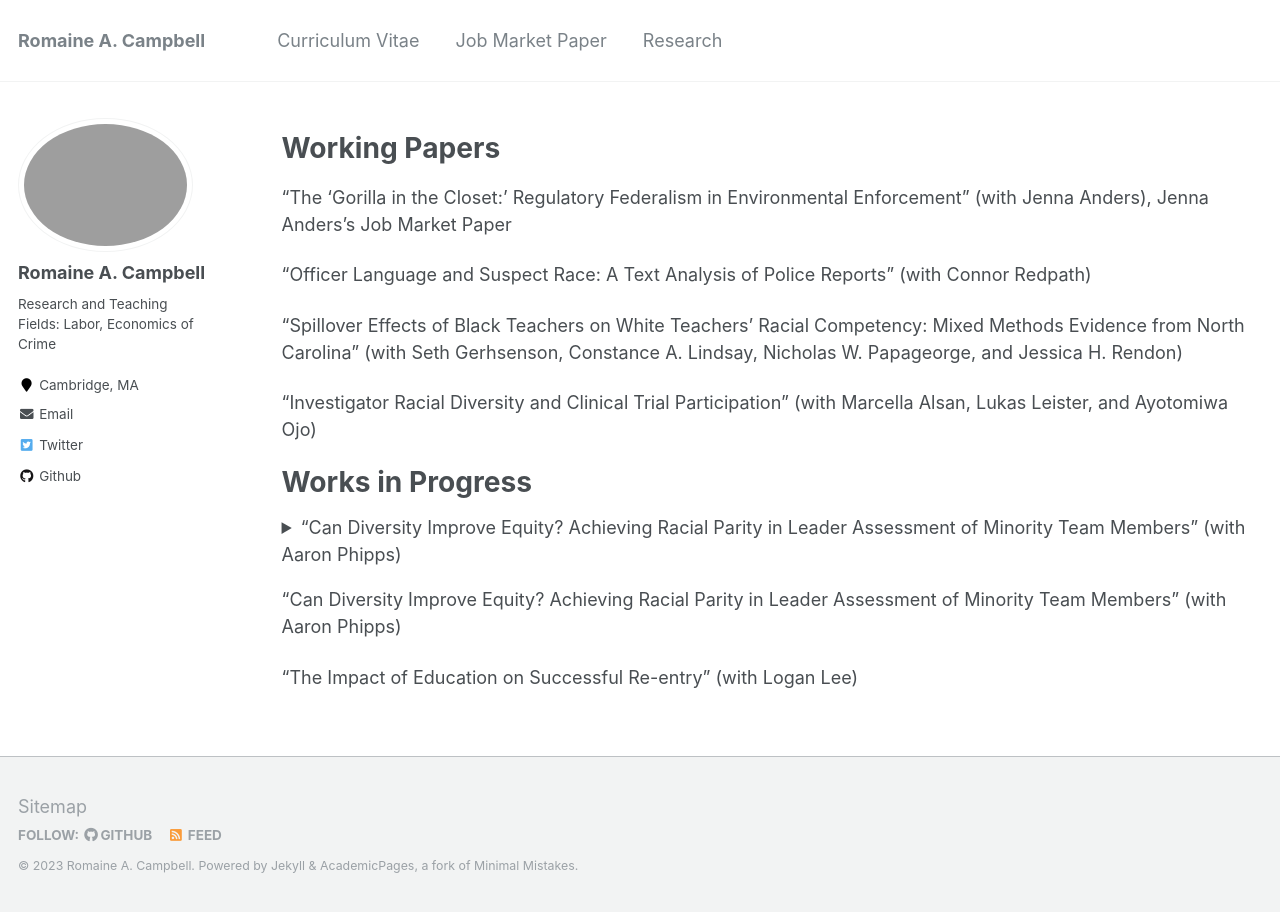
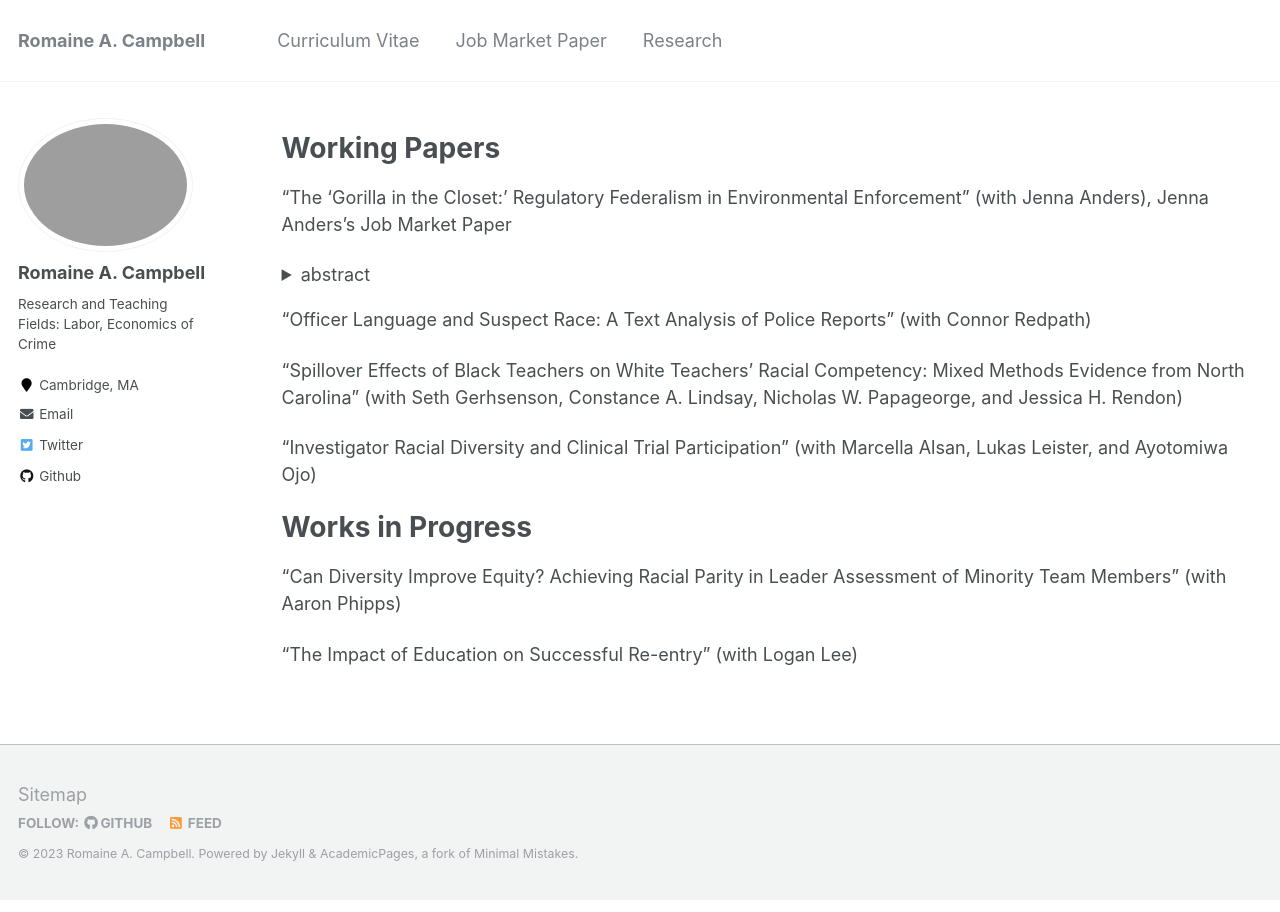
Before and after one commit to romainecampbell/romainecampbell.github.io, a Jekyll site: the page built from _pages/research.md, in a window 1280 px wide. Built offline with Jekyll 4.4.1, drawn with Linux system fonts in a browser that asks for light colours.

Commit message:
Update research.md

```diff
--- a/_pages/research.md
+++ b/_pages/research.md
@@ -8,6 +8,10 @@ author_profile: true
 Working Papers
 ======
 “The ‘Gorilla in the Closet:’ Regulatory Federalism in Environmental Enforcement” (with Jenna Anders), Jenna Anders’s Job Market Paper
+<details>
+  <summary>abstract</summary>
+  Stuff will be posted soon.
+</details>
 
 “Officer Language and Suspect Race: A Text Analysis of Police Reports” (with Connor Redpath)
 
@@ -22,9 +26,7 @@ Working Papers
 
 Works in Progress
 ======
-<details>
-  <summary>“Can Diversity Improve Equity? Achieving Racial Parity in Leader Assessment of Minority Team Members” (with Aaron Phipps)</summary>
-</details>
+
 “Can Diversity Improve Equity? Achieving Racial Parity in Leader Assessment of Minority Team Members” (with Aaron Phipps)
 
 “The Impact of Education on Successful Re-entry” (with Logan Lee)
```
